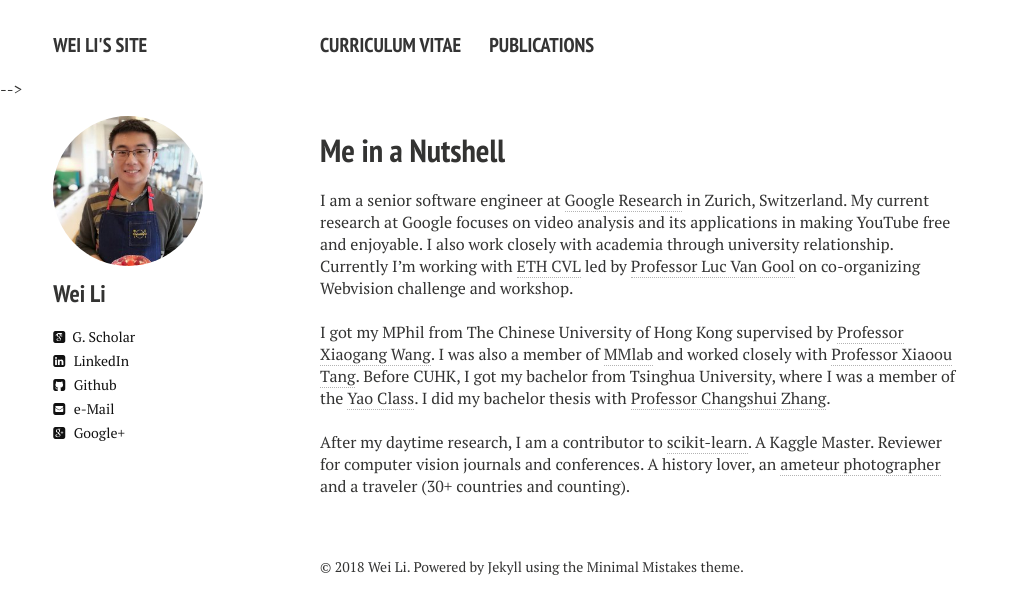
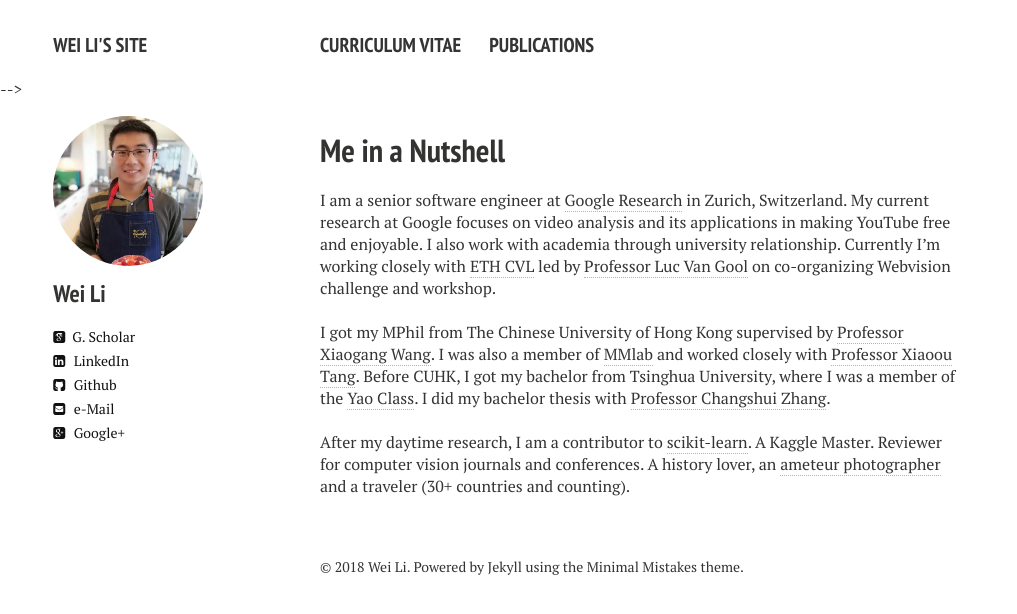
Before and after one commit to weilinear/BACKUP_weilinear.github.io, a Jekyll site: the page built from index.md, in a window 1280 px wide. Shown: the top 614 px of the page, without its empty margins (0-1017 px from the left). Built offline with Jekyll 4.4.1, drawn with Linux system fonts in a browser that asks for light colours; nearby versions of some CDN libraries; comment, search, counter and statistics services are not loaded.

Commit message:
MOD update homepage

```diff
--- a/index.md
+++ b/index.md
@@ -9,7 +9,7 @@ image:
 
 I am a senior software engineer at <a href="https://research.google.com" target="_blank">Google Research</a> in
 Zurich, Switzerland. My current research at Google focuses on video analysis and its applications in making YouTube free and enjoyable.
-I also work closely with academia through university relationship. Currently I'm working with <a href="http://www.vision.ee.ethz.ch/en/" target="_blank">ETH CVL</a> led by
+I also work with academia through university relationship. Currently I'm working closely with <a href="http://www.vision.ee.ethz.ch/en/" target="_blank">ETH CVL</a> led by
 <a href="https://www.vision.ee.ethz.ch/en/members/get_member.cgi?id=1" target="_blank">Professor Luc Van Gool</a> on co-organizing Webvision challenge and workshop.
 
 <br />
```
